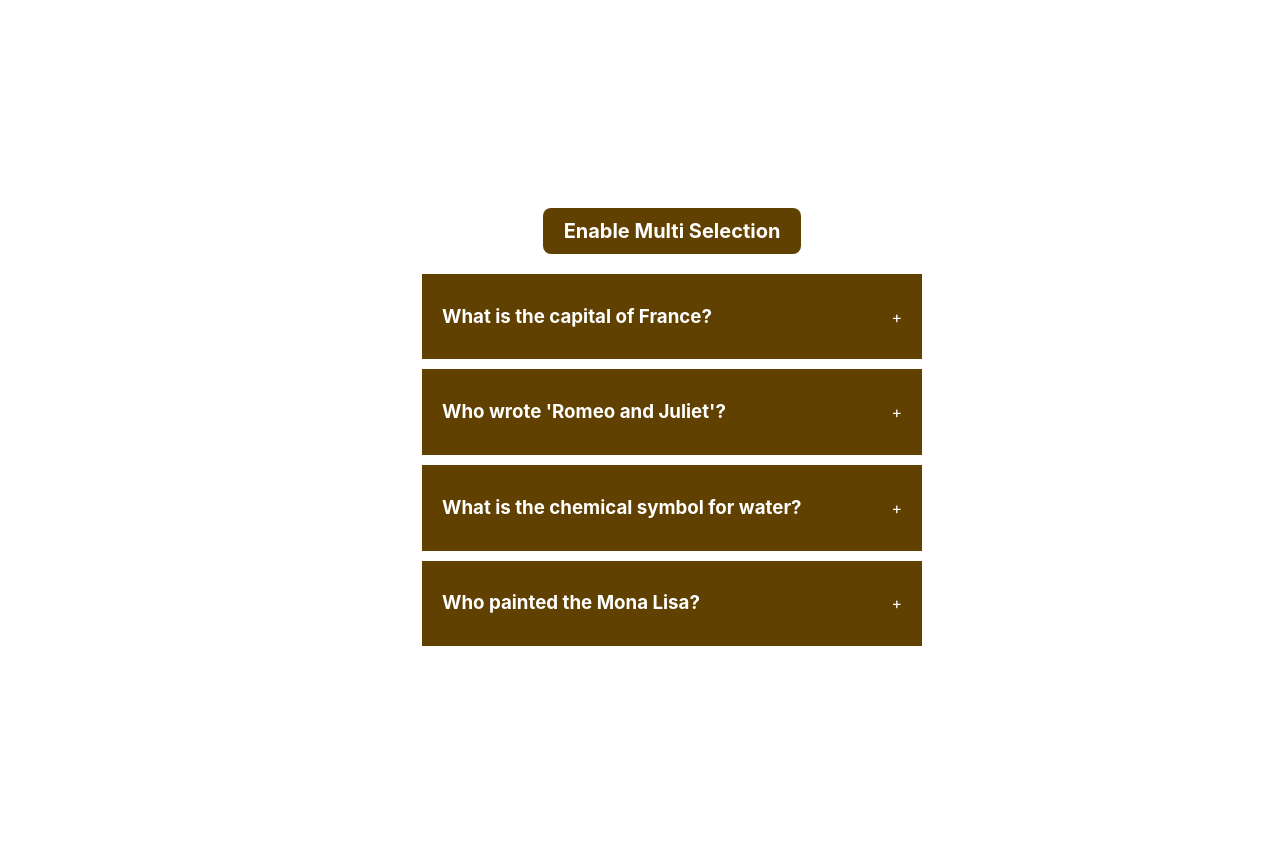
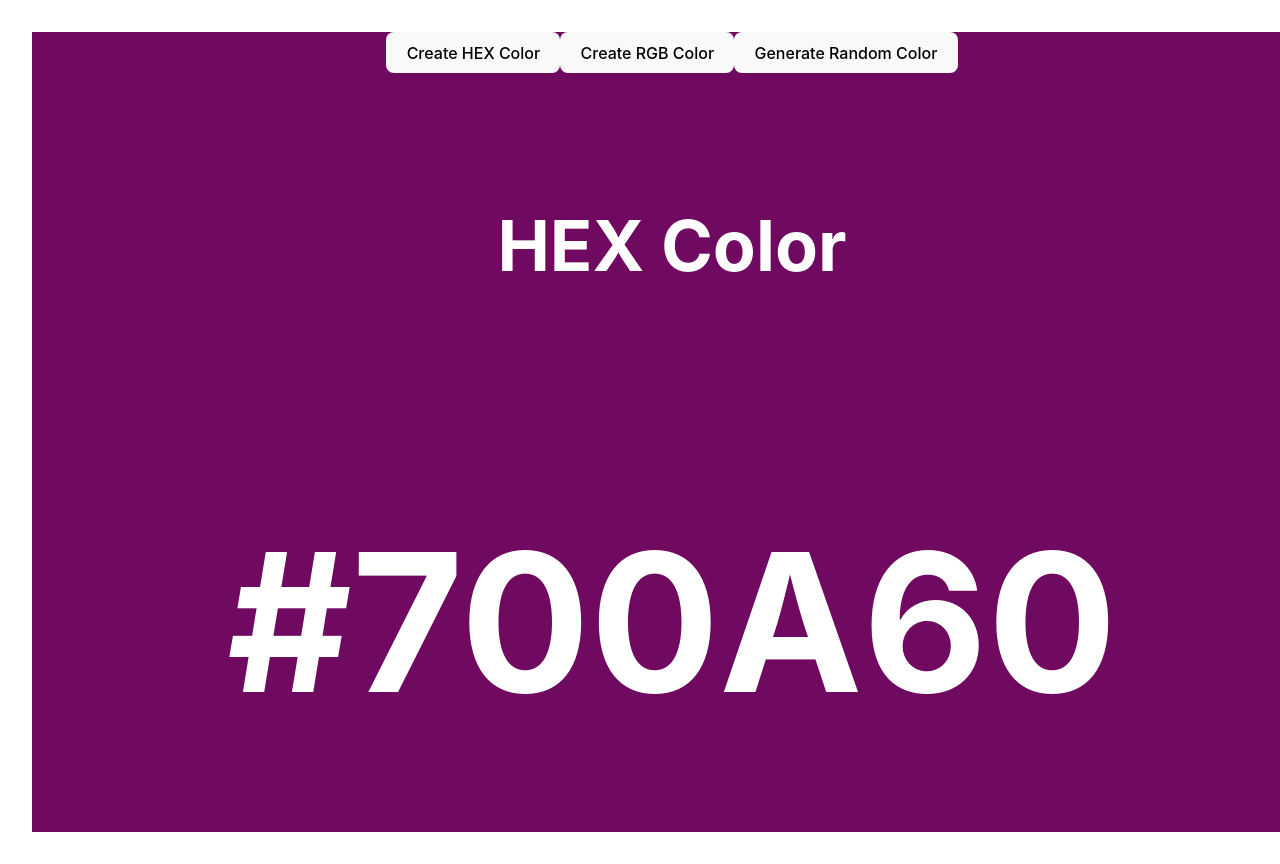
Before and after one commit to nelg62/Build-25-React-Projects-Tutorial-from-FreeCodeCamp, a React (Vite) app in the folder 25ReactProjects/: page / in a window 1280 px wide. Shown: the top 864 px of the page. Built offline with nearby package versions, Linux system fonts and the light colour scheme.

Commit message:
random color generator done

```diff
--- a/25ReactProjects/src/App.jsx
+++ b/25ReactProjects/src/App.jsx
@@ -3,12 +3,16 @@
 import viteLogo from "/vite.svg";
 import "./App.css";
 import Accordian from "./components/accordion";
+import RandomColor from "./components/random-color";
 
 function App() {
   return (
     <>
       {/* accordian component */}
-      <Accordian></Accordian>
+      {/* <Accordian></Accordian> */}
+
+      {/* random Color component */}
+      <RandomColor></RandomColor>
     </>
   );
 }
--- /dev/null
+++ b/25ReactProjects/src/components/random-color/index.jsx
@@ -0,0 +1,69 @@
+import { useEffect, useState } from "react";
+
+export default function RandomColor() {
+  const [typeOfColor, setTypeOfColor] = useState("hex");
+  const [color, setColor] = useState("#000000");
+
+  function randomColorUtility(length) {
+    return Math.floor(Math.random() * length);
+  }
+
+  function handleCreateRandomHexColor() {
+    const hex = [0, 1, 2, 3, 4, 5, 6, 7, 8, 9, "A", "B", "C", "D", "E", "F"];
+    let hexColor = "#";
+
+    for (let i = 0; i < 6; i++) {
+      hexColor += hex[randomColorUtility(hex.length)];
+    }
+    setColor(hexColor);
+  }
+
+  useEffect(() => {
+    if (typeOfColor === "rgb") handleCreateRandomRgbColor();
+    else handleCreateRandomHexColor();
+  }, [typeOfColor]);
+
+  function handleCreateRandomRgbColor() {
+    const r = randomColorUtility(256);
+    const g = randomColorUtility(256);
+    const b = randomColorUtility(256);
+    setColor(`rgb(${r},${g},${b})`);
+  }
+
+  return (
+    <div
+      style={{
+        width: "100vw",
+        height: "100vh",
+        background: color,
+      }}
+    >
+      <button onClick={() => setTypeOfColor("hex")}>Create HEX Color</button>
+      <button onClick={() => setTypeOfColor("rgb")}>Create RGB Color</button>
+      <button
+        onClick={
+          typeOfColor === "hex"
+            ? handleCreateRandomHexColor
+            : handleCreateRandomRgbColor
+        }
+      >
+        Generate Random Color
+      </button>
+      <div
+        style={{
+          display: "flex",
+          justifyContent: "center",
+          alignItems: "center",
+          color: "#fff",
+          fontSize: "60px",
+          marginTop: "50px",
+          flexDirection: "column",
+          gap: "20px",
+        }}
+      >
+        <h3>{typeOfColor === "rgb" ? "RGB Color" : "HEX Color"}</h3>
+        <h1>{color}</h1>
+      </div>
+    </div>
+  );
+}
```
